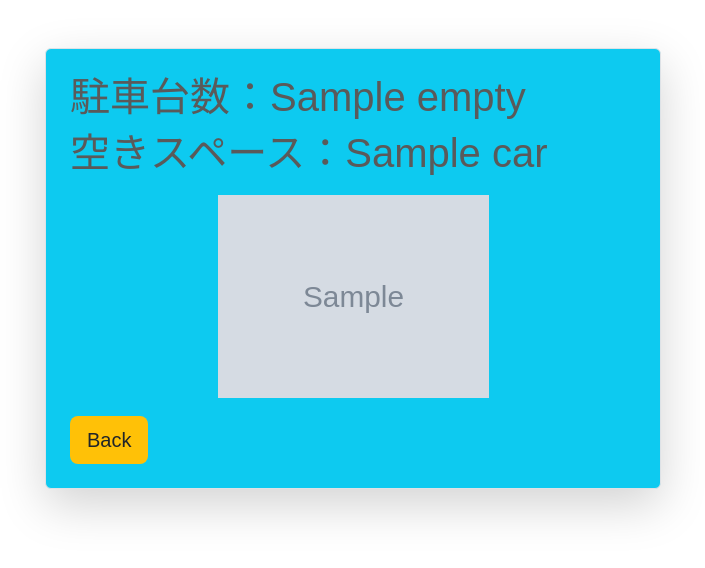
After one commit to phuoclm404/mec_p04, a Django app: template detectpklot/detectapp/templates/show_image.html in a window 1280 px wide. The commit adds this page. Shown: the top 568 px of the page, without its empty margins (287-992 px from the left). Run offline with Django 4.2, Linux system fonts and the light colour scheme; the template is opened without the code that fills it: most values are stand-ins (such as "Sample title", 1, 10 or a date in 2020); grey boxes marked "Sample" are stand-in pictures; style sheets or scripts are compiled from the project's sources.

Commit message:
7/7 chieu

```diff
--- a/detectpklot/detectapp/static/css/upload.css
+++ b/detectpklot/detectapp/static/css/upload.css
@@ -1,14 +1,10 @@
-*,
-*:before,
-*:after {
-    -webkit-box-sizing: border-box;
-    -moz-box-sizing: border-box;
-    box-sizing: border-box;
+.bgform {
+    color: #5a5a5a;
 }
 
-body {
-    margin: 0;
-    padding: 2rem 1.5rem;
-    font: 0.6666666667rem "PT Sans", Arial, sans-serif;
-    color: #5a5a5a;
+.centerimg {
+    display: block;
+    margin-left: auto;
+    margin-right: auto;
+    width: 50%;
 }
--- a/detectpklot/detectapp/templates/base.html
+++ b/detectpklot/detectapp/templates/base.html
@@ -6,6 +6,17 @@
         <meta charset="UTF-8" />
         <meta http-equiv="X-UA-Compatible" content="IE=edge" />
         <meta name="viewport" content="width=device-width, initial-scale=1.0" />
+        <link
+            href="https://cdn.jsdelivr.net/npm/bootstrap@5.2.3/dist/css/bootstrap.min.css"
+            rel="stylesheet"
+            integrity="sha384-rbsA2VBKQhggwzxH7pPCaAqO46MgnOM80zW1RWuH61DGLwZJEdK2Kadq2F9CUG65"
+            crossorigin="anonymous"
+        />
+        <script
+            src="https://cdn.jsdelivr.net/npm/bootstrap@5.2.3/dist/js/bootstrap.bundle.min.js"
+            integrity="sha384-kenU1KFdBIe4zVF0s0G1M5b4hcpxyD9F7jL+jjXkk+Q2h455rYXK/7HAuoJl+0I4"
+            crossorigin="anonymous"
+        ></script>
         <link
             rel="stylesheet"
             type="text/css"
--- /dev/null
+++ b/detectpklot/detectapp/templates/show_image.html
@@ -0,0 +1,21 @@
+{% extends 'base.html' %} {% block content %}
+<div class="w-50 border rounded bg-info mx-auto mt-3 shadow-lg p-3 mb-5">
+    <h1 class="m-2">駐車台数：{{empty}}</h1>
+    <h1 class="m-2">空きスペース：{{car}}</h1>
+    <div class="mx-auto">
+        <img
+            src="{{image}}"
+            class="centerimg"
+            style="max-width: 100%; padding: 10px"
+        />
+    </div>
+    <button
+        onclick="location.href='http://127.0.0.1:8000/'"
+        type="button"
+        class="btn bg-warning mt-2 m-2 btn-lg"
+    >
+        Back
+    </button>
+</div>
+
+{% endblock %}
--- a/detectpklot/detectapp/urls.py
+++ b/detectpklot/detectapp/urls.py
@@ -4,7 +4,7 @@ from .views import *
 
 
 urlpatterns = [
-    path('', views.home),
-    path('image_upload', hotel_image_view, name='image_upload'),
+    # path('', views.home),
+    path('', hotel_image_view, name='image_upload'),
     path('success', success, name='success'),
 ]
--- a/detectpklot/detectapp/yolo.py
+++ b/detectpklot/detectapp/yolo.py
@@ -8,7 +8,7 @@ def predict(image):
     model = YOLO(path)
     im1 = Image.open(image)
     names = model.names
-    savedir="./runs/detect/"
+    savedir="detectapp/static/runs/detect/"
     results = model.predict(source=[im1],save=True,conf=0.35, project=savedir)
     count_empty = 0
     count_occupied = 0
```
Also changed, not shown: detectpklot/detectapp/forms.py (+7 -2 lines), detectpklot/detectapp/templates/home.html (+9 -4 lines), detectpklot/detectapp/views.py (+8 -1 lines), requirements.txt (added, +234 -0 lines), detectpklot/db.sqlite3, detectpklot/detectapp/static/runs/detect/predict/002.png (added), detectpklot/images/001.png (deleted), detectpklot/runs/detect/predict/001.png (deleted), detectpklot/runs/detect/predict/predict/001.png (deleted), detectpklot/runs/detect/predict/predict2/001.png (deleted), detectpklot/runs/detect/predict2/001.png (deleted), detectpklot/runs/detect/predict3/001.png (deleted), 1 other file.
